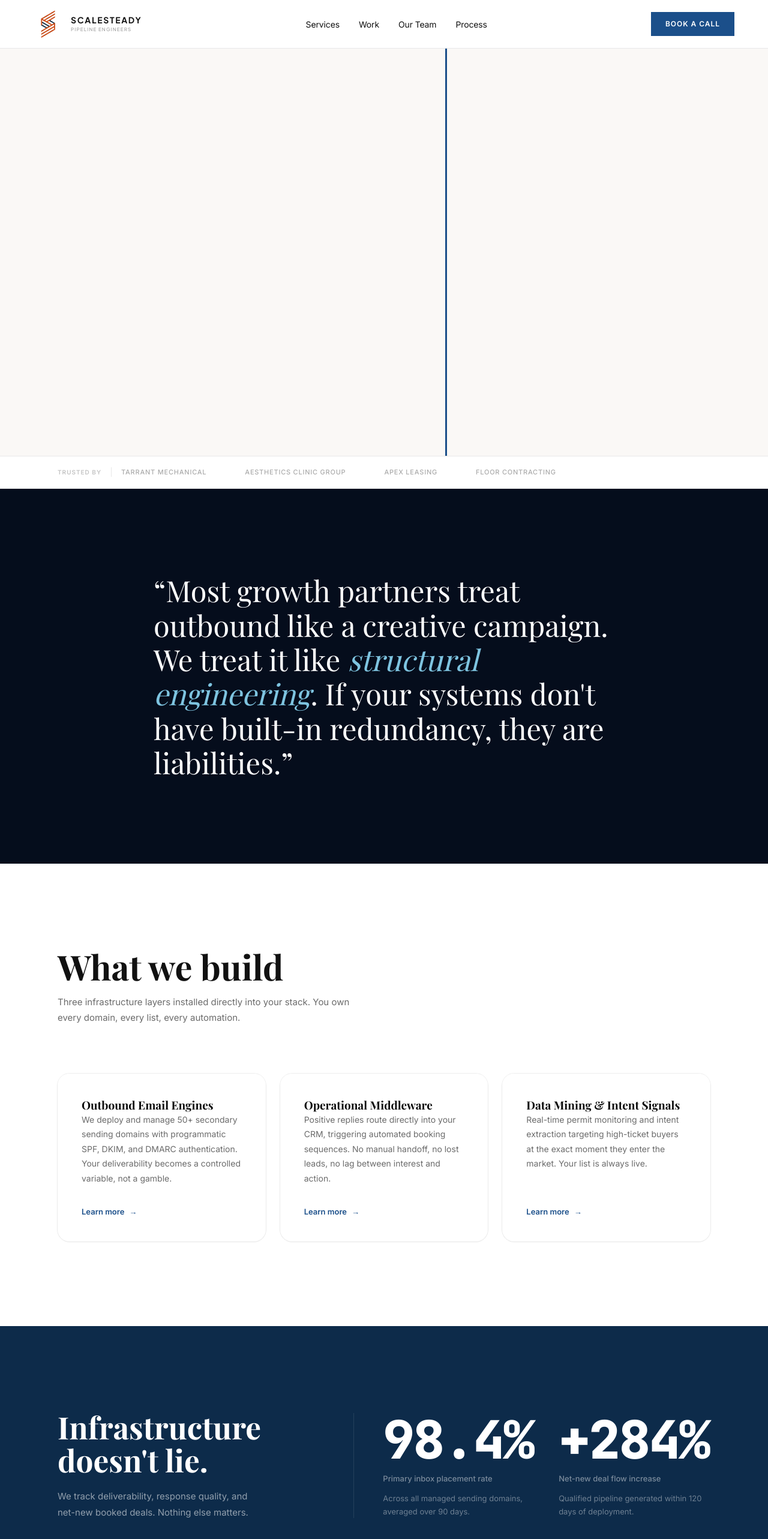
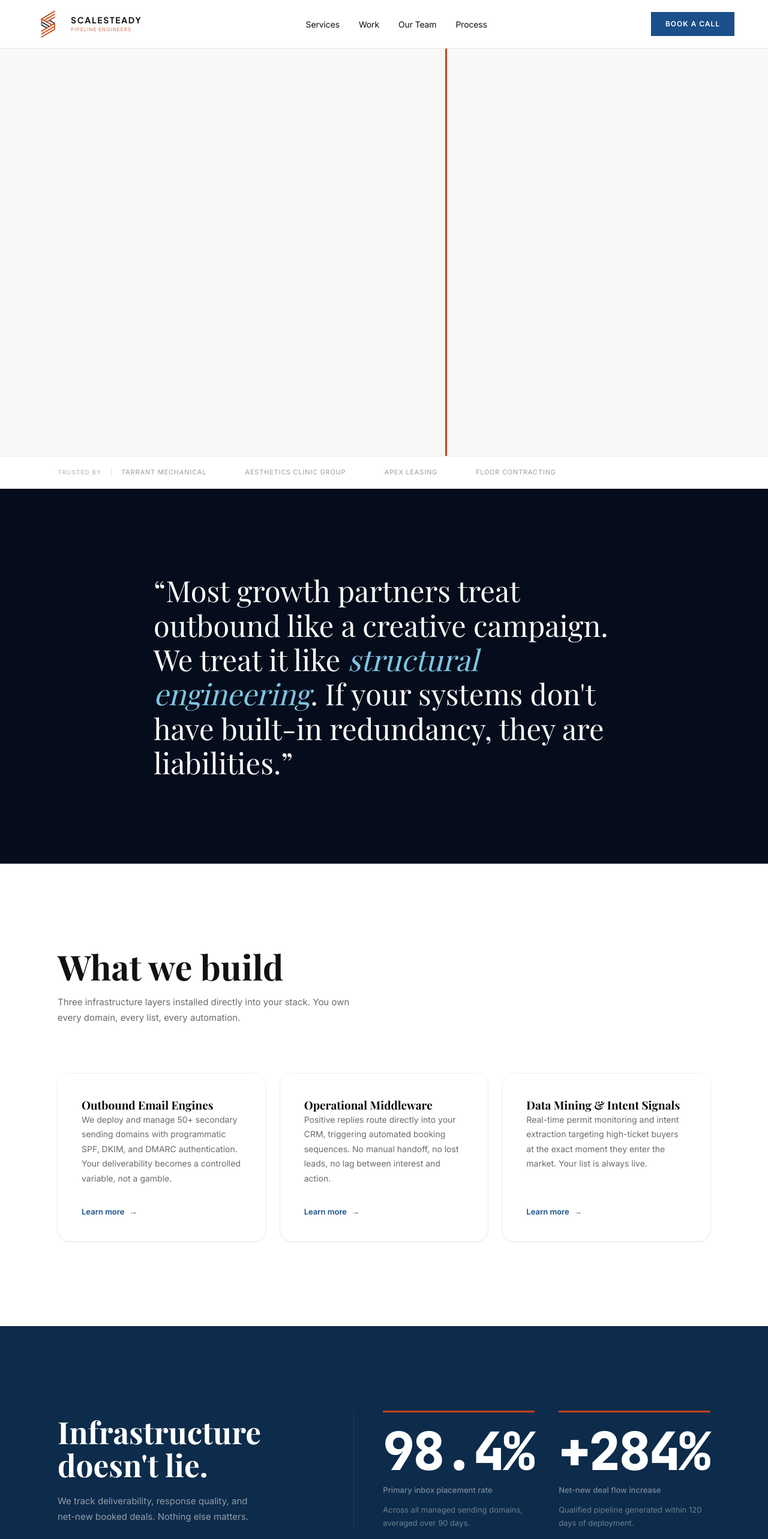
Before and after one commit to jaexochill2-code/scalesteady-engineers, a Next.js app: page / in a window 1280 px wide. Shown: the top 2566 px of the page at 60% size. Built offline with nearby package versions, Linux system fonts and the light colour scheme.

Commit message:
feat: terracotta #C4431B brand accents -- pipeline italic, nav descriptor, metric borders, hero rule

```diff
--- a/src/app/page.tsx
+++ b/src/app/page.tsx
@@ -72,7 +72,7 @@ export default function Home() {
           {/* Desktop copy */}
           <div
             className="hidden lg:flex flex-col justify-center h-full px-12 xl:px-16 2xl:px-20"
-            style={{ width: "42%", borderLeft: "3px solid #1B4F8A", paddingLeft: "clamp(32px, 3vw, 56px)" }}
+            style={{ width: "42%", borderLeft: "3px solid #C4431B", paddingLeft: "clamp(32px, 3vw, 56px)" }}
           >
 
             <h1
@@ -89,7 +89,7 @@ export default function Home() {
               <br />
               <span className="hero-word" style={{ animationDelay: "0.18s", marginRight: "0.22em" }}>in</span>
               <span className="hero-word" style={{ animationDelay: "0.27s", marginRight: "0.22em" }}>your</span>
-              <span className="hero-word italic" style={{ animationDelay: "0.36s", marginRight: "0.22em", color: "#1B4F8A" }}>pipeline&apos;s</span>
+              <span className="hero-word italic" style={{ animationDelay: "0.36s", marginRight: "0.22em", color: "#C4431B" }}>pipeline&apos;s</span>
               <span className="hero-word" style={{ animationDelay: "0.45s" }}>care.</span>
             </h1>
 
@@ -149,13 +149,13 @@ export default function Home() {
             {/* Copy pane — solid cream, no contrast issues */}
             <div
               className="px-6 sm:px-10 pb-8 pt-2"
-              style={{ background: "#FAF8F6", flex: "0 0 auto", borderLeft: "3px solid #1B4F8A", marginLeft: "24px" }}
+              style={{ background: "#FAF8F6", flex: "0 0 auto", borderLeft: "3px solid #C4431B", marginLeft: "24px" }}
             >
               <h1
                 className="font-serif font-normal"
                 style={{ fontSize: "clamp(32px, 8vw, 48px)", lineHeight: "1.1", letterSpacing: "-0.02em", color: "#0D2B4A" }}
               >
-                The experts in your <span className="italic" style={{ color: "#1B4F8A" }}>pipeline&apos;s</span> care.
+                The experts in your <span className="italic" style={{ color: "#C4431B" }}>pipeline&apos;s</span> care.
               </h1>
               <p
                 className="font-sans mt-4"
@@ -315,7 +315,7 @@ export default function Home() {
               className="lg:col-span-7 grid grid-cols-1 sm:grid-cols-2 gap-10 lg:pl-12"
               style={{ borderLeft: "1px solid rgba(255,255,255,0.1)" }}
             >
-              <div style={{ display: "flex", flexDirection: "column", gap: "12px" }}>
+              <div style={{ display: "flex", flexDirection: "column", gap: "12px", borderTop: "3px solid #C4431B", paddingTop: "20px" }}>
                 <span
                   className="block font-mono font-extrabold text-white"
                   style={{ fontSize: "clamp(56px, 7vw, 88px)", lineHeight: 1, letterSpacing: "-0.03em" }}
@@ -329,7 +329,7 @@ export default function Home() {
                   Across all managed sending domains, averaged over 90 days.
                 </p>
               </div>
-              <div style={{ display: "flex", flexDirection: "column", gap: "12px" }}>
+              <div style={{ display: "flex", flexDirection: "column", gap: "12px", borderTop: "3px solid #C4431B", paddingTop: "20px" }}>
                 <span
                   className="block font-mono font-extrabold text-white"
                   style={{ fontSize: "clamp(56px, 7vw, 88px)", lineHeight: 1, letterSpacing: "-0.03em" }}
--- a/src/components/server/Navigation.tsx
+++ b/src/components/server/Navigation.tsx
@@ -51,7 +51,7 @@ export default function Navigation() {
             {/* Descriptor -- always visible, even on mobile */}
             <span
               className="font-brand block"
-              style={{ fontSize: "8px", fontWeight: 500, letterSpacing: "0.14em", textTransform: "uppercase", color: "#111111", opacity: 0.4 }}
+              style={{ fontSize: "8px", fontWeight: 500, letterSpacing: "0.14em", textTransform: "uppercase", color: "#C4431B", opacity: 0.7 }}
             >
               Pipeline Engineers
             </span>
```
